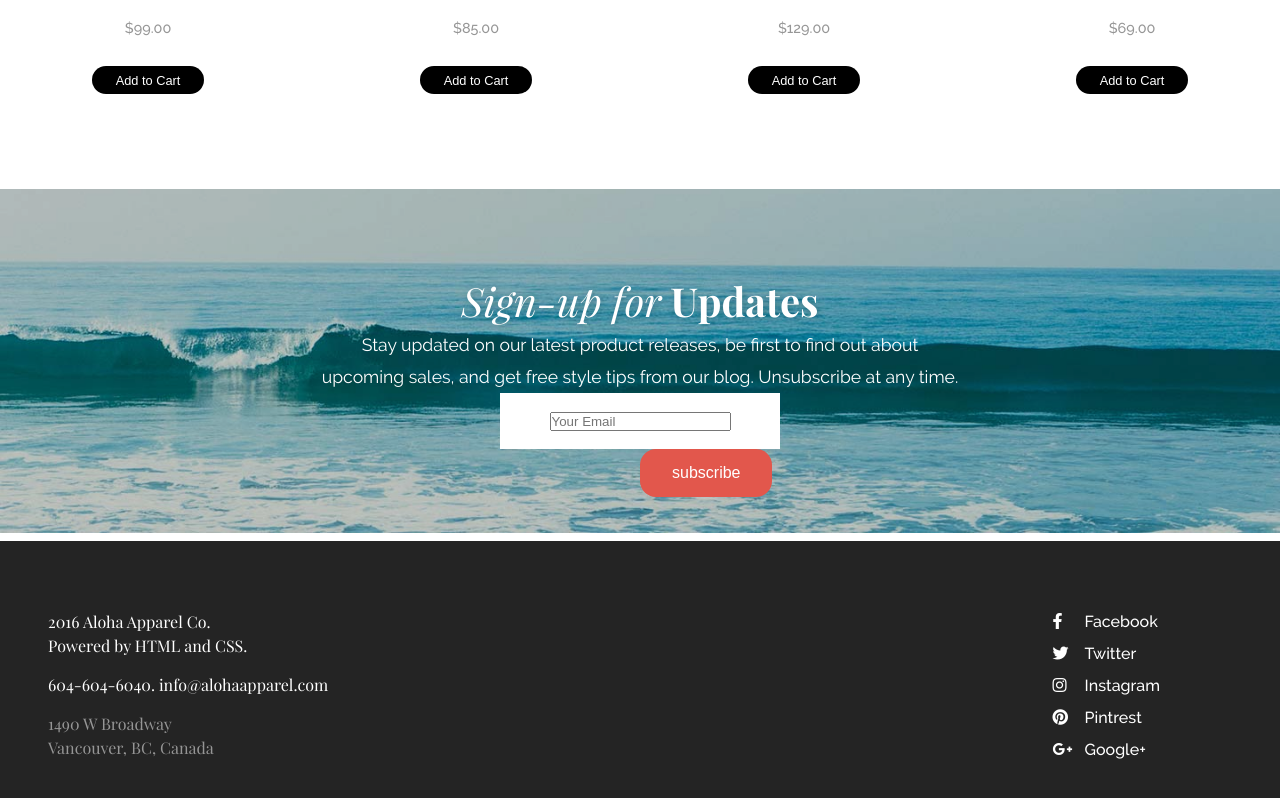
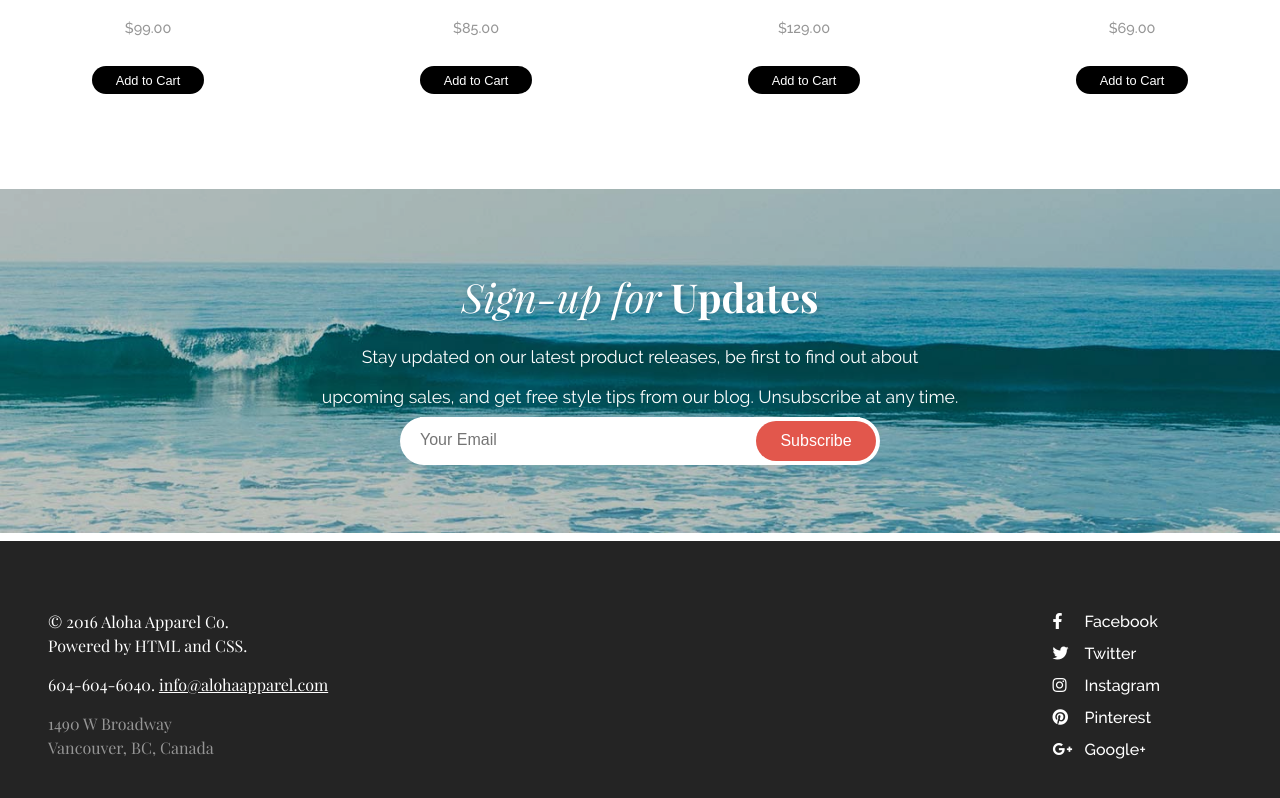
Before and after one commit to Jenvbs/Aloha, a plain HTML site: page index.html in a window 1280 px wide. Shown: the part 2074-2872 px from the top of the page. Drawn offline with Linux system fonts and the light colour scheme.

Commit message:
made changes to the subscribe form and general layout of the section

```diff
--- a/index.html
+++ b/index.html
@@ -95,7 +95,7 @@
             <h3 class="category">Dresses</h3>
             <h2>Stretch Knit Dress</h2>
             <h3>$99.00</h3>
-            <button class="button">Add to Cart</button>
+            <button class="button"><a href="">Add to Cart</a></button>
           </div>
         </div>
         <div class="product">
@@ -104,7 +104,7 @@
             <h3 class="category">Shirts</h3>
             <h2>Blue Cotton Shirt</h2>
             <h3>$85.00</h3>
-            <button class="button">Add to Cart</button>
+            <button class="button"><a href="">Add to Cart</a></button>
           </div>
         </div>
         <div class="product">
@@ -113,7 +113,7 @@
             <h3 class="category">Dresses</h3>
             <h2>Checked Stretch Dress</h2>
             <h3>$129.00</h3>
-            <button class="button">Add to Cart</button>
+            <button class="button"><a href="">Add to Cart</a></button>
           </div>
         </div>
         <div class="product">
@@ -122,7 +122,7 @@
             <h3 class="category">Bags</h3>
             <h2>Blue Hipster Backpack</h2>
             <h3>$69.00</h3>
-            <button class="button">Add to Cart</button>
+            <button class="button"><a href="">Add to Cart</a></button>
           </div>
         </div>
         <div class="product">
@@ -131,7 +131,7 @@
             <h3 class="category">Denim</h3>
             <h2>Denim Overall Shorts</h2>
             <h3>$89.00</h3>
-            <button class="button">Add to Cart</button>
+            <button class="button"><a href="">Add to Cart</a></button>
           </div>
         </div>
         <div class="product">
@@ -140,7 +140,7 @@
             <h3 class="category">Dresses</h3>
             <h2>Pink Dotted Dress</h2>
             <h3>$99.00</h3>
-            <button class="button">Add to Cart</button>
+            <button class="button"><a href="">Add to Cart</a></button>
           </div>
         </div>
         <div class="product">
@@ -149,7 +149,7 @@
             <h3 class="category">T-Shirts</h3>
             <h2>Yellow Cotton T-Shirt</h2>
             <h3>$85.00</h3>
-            <button class="button">Add to Cart</button>
+            <button class="button"><a href="">Add to Cart</a></button>
           </div>
         </div>
         <div class="product">
@@ -158,7 +158,7 @@
             <h3 class="category">Dresses</h3>
             <h2>Blue Silk Dress</h2>
             <h3>$99.00</h3>
-            <button class="button">Add to Cart</button>
+            <button class="button"><a href="">Add to Cart</a></button>
           </div>
         </div>
       </div>
@@ -180,7 +180,7 @@
       <form action="" method="post">
         <input type="text" placeholder="Your Email" />
       </form>
-      <input class="submitbutton" type="submit" value="subscribe" />
+      <input class="submitbutton" type="submit" value="Subscribe" />
     </div>
   </section>
   <!---------->
@@ -189,8 +189,8 @@
   <footer>
     <section class="footer">
       <div class="credits">
-        <p>2016 Aloha Apparel Co.<br /> Powered by HTML and CSS.</p>
-        <p>604-604-6040. info@alohaapparel.com</p>
+        <p>&copy; 2016 Aloha Apparel Co.<br /> Powered by HTML and CSS.</p>
+        <p>604-604-6040. <a href="" style="color:white">info@alohaapparel.com</a></p>
         <p class="address">1490 W Broadway <br />Vancouver, BC, Canada</p>
       </div>
       <div class="socialicons">
@@ -198,7 +198,7 @@
           <li class="icon"><a href=""><i class="fab fa-facebook-f"></i>Facebook</a></li>
           <li class="icon"><a href=""><i class="fab fa-twitter"></i>Twitter</a></li>
           <li class="icon"><a href=""><i class="fab fa-instagram"></i>Instagram</a></li>
-          <li class="icon"><a href=""><i class="fab fa-pinterest"></i>Pintrest</a></li>
+          <li class="icon"><a href=""><i class="fab fa-pinterest"></i>Pinterest</a></li>
           <li class="icon"><a href=""><i class="fab fa-google-plus-g"></i>Google+</a></li>
         </ul>
       </div>
--- a/style.css
+++ b/style.css
@@ -700,7 +700,11 @@ div.product h3 {
     margin: 1vh 1vh;
     border-radius: 5vh;
 }
-
+.button a {
+    color: white;
+    text-decoration: none;
+}
+.button a:hover {color:rgb(114, 114, 114);}
 
 
 /*--------*/
@@ -709,7 +713,7 @@ div.product h3 {
 
 section.waves {
     background-image: url("images/wave-bkgd.jpg");
-    line-height: 7vh;
+    line-height: 10vh;
     height: 43vh;
     margin-bottom:1vh;
     background-position: bottom;
@@ -740,7 +744,7 @@ section.waves {
     font-weight: lighter;
 }
 .copy {
-    line-height: 4vh;
+    line-height: 5vh;
     position: relative;
     z-index: 90;
     font-size: 1.1rem;
@@ -751,26 +755,47 @@ section.waves {
 div.subscribebutton {
     position: relative;
     z-index: 90;
-
+    width: 60vh;
+    height: 6vh;
 }
 
 .subscribebutton form {
-    position: relative;
+    position: absolute;
     background-color: white;
-    width:35vh;
+    border-radius:3vh;
+    width:60vh; /*changes size of white field*/
+    height: 6vh; /*changes size of white field*/
+    border: none;
+    outline:none;
+    display: flex;
+    flex-direction: row;
+    justify-content: center;
+    align-content: center;
+}
+div.subscribebutton input {
+    position: absolute;
+    height:5.8vh;
+    width: 55vh;
+    border: none;
+    font-size: 1rem;
+    font-weight: 300;
 }
 
 input.submitbutton {
-    position: absolute;
+    max-width: 15vh;
+    max-height: 5vh;
+    margin-top: .5vh;
+    margin-left: 14.5vh;
+    position: relative;
     background-color:#e2574c;
     border: none;
-    border-radius: 1em;
+    border-radius:3vh;
     color: white;
-    padding: 15px 32px;
     text-align: center;
     text-decoration: none;
-    display: inline-block;
-    font-size: 16px;
+
+    font-size: 1rem;
+    font-weight: 900;
 }
 /*--------*/
 /* Footer */
```
